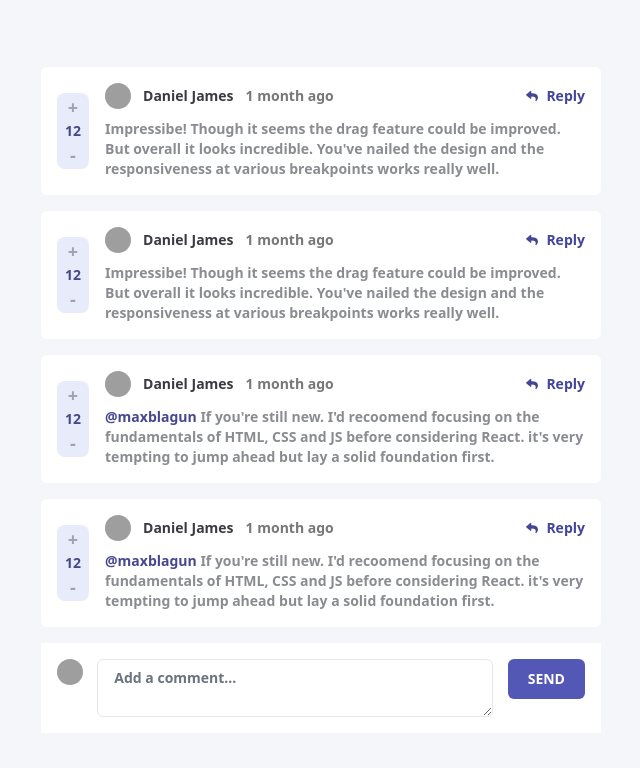
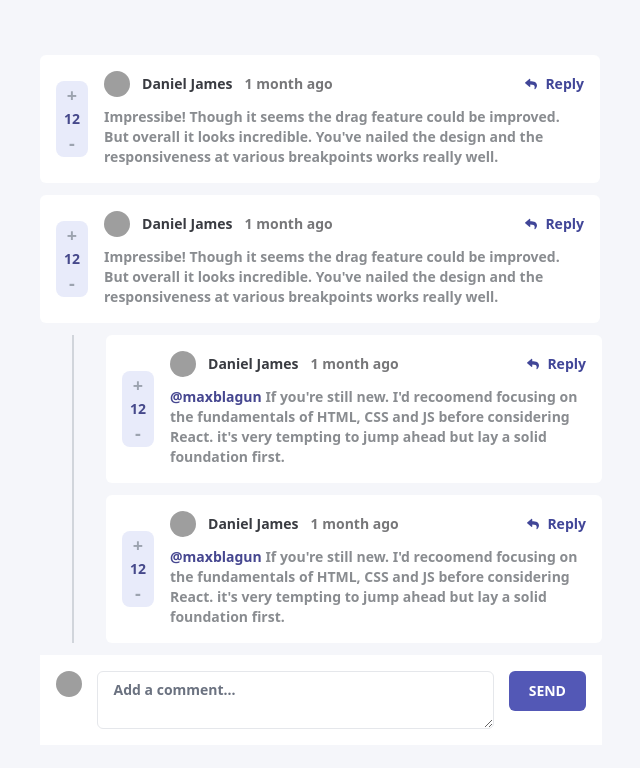
Before and after one commit to rabiulahsan/tailwind-task, a React (Vite) app: page / in a window 1280 px wide. Shown: the top 768 px of the page, without its empty margins (319-959 px from the left). Built offline with nearby package versions, Linux system fonts and the light colour scheme; grey boxes are pictures that could not be loaded.

Commit message:
comment section design completed

```diff
--- a/src/App.jsx
+++ b/src/App.jsx
@@ -5,11 +5,18 @@ import ReplyComment from "./Components/ReplyComment";
 const App = () => {
   return (
     <div className="bg-[#f5f6fa] h-screen flex items-center justify-center">
-      <div className=" flex flex-col gap-y-4">
+      <div className=" flex flex-col gap-y-3">
         <MainComment></MainComment>
         <MainComment></MainComment>
-        <ReplyComment></ReplyComment>
-        <ReplyComment></ReplyComment>
+        <div className="flex justify-between">
+          <div className="">
+            <div className="h-full w-[2px] bg-gray-300 mx-8"></div>
+          </div>
+          <div className=" flex flex-col gap-y-3">
+            <ReplyComment></ReplyComment>
+            <ReplyComment></ReplyComment>
+          </div>
+        </div>
         <CommentBox></CommentBox>
       </div>
     </div>
--- a/src/Components/ReplyComment.jsx
+++ b/src/Components/ReplyComment.jsx
@@ -2,7 +2,7 @@ import { FaReply } from "react-icons/fa";
 
 const ReplyComment = () => {
   return (
-    <div className="bg-[#ffffff] p-4 flex  items-center gap-x-4 w-[560px] rounded-md">
+    <div className="bg-[#ffffff] p-4 flex  justify-end  items-center gap-x-4 w-[496px] rounded-md">
       {/* comment number  */}
       <div className="flex flex-col font-bold  items-center bg-[#e8ebfa] px-2 rounded-lg ">
         <p className="text-gray-400  text-lg">+</p>
```
